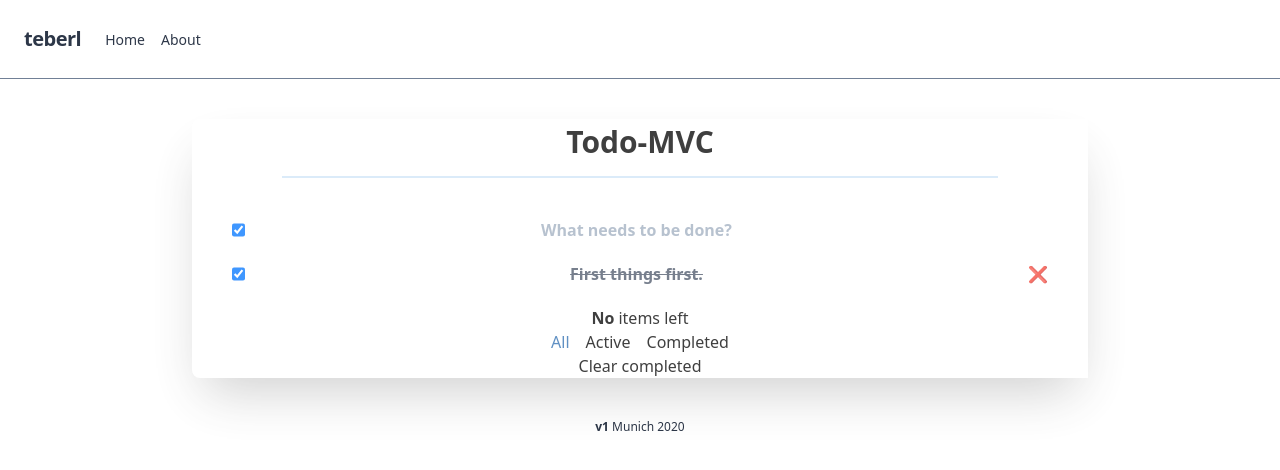
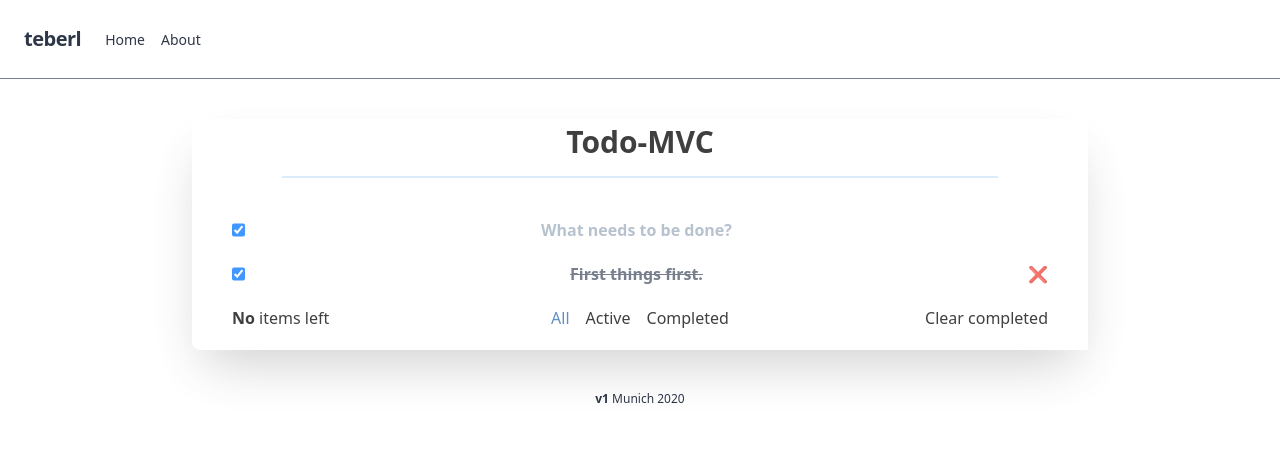
Before and after one commit to teberl/homepage_next, a Next.js app: page /todos in a window 1280 px wide. Both pictures are taken after a click on the checkbox 238 px from the left and 230 px from the top of the page. Shown: the top 470 px of the page. Built offline with nearby package versions, Linux system fonts and the light colour scheme.

Commit message:
Move ctx into main todo
* Make todos self contained
* Improve Footer Styling
* Create header component

```diff
--- a/components/todos/Footer.tsx
+++ b/components/todos/Footer.tsx
@@ -1,6 +1,6 @@
-import * as React from "react";
-import { useContext } from "react";
+import classnames from "classnames";
 import { useRouter } from "next/router";
+import React, { useContext } from "react";
 import { TodosCtx } from "./context";
 import { TodoFilters } from "./enums";
 import FilterLink from "./FilterLink";
@@ -28,13 +28,14 @@ const Footer: React.FunctionComponent = () => {
     filter === (query.filter || TodoFilters.SHOW_ALL);
 
   const activeCount = todos.filter(todo => !todo.isCompleted).length;
-  return (
-    <footer className="footer">
-      <span className="todo-count">
+
+  return todos.length === 0 ? null : (
+    <footer className="flex justify-between px-10 mb-5">
+      <span className="flex-none text-left w-1/3">
         <strong>{activeCount || "No"}</strong>{" "}
         {`item${activeCount === 1 ? "" : "s"}`} left
       </span>
-      <ul className="flex justify-center">
+      <ul className="flex flex-none justify-center w-1/3">
         {filtersWithTitle.map(({ title, filter }) => (
           <li key={filter} className="mx-2">
             <FilterLink active={isActive(filter)} filter={filter}>
@@ -43,11 +44,16 @@ const Footer: React.FunctionComponent = () => {
           </li>
         ))}
       </ul>
-      {activeCount !== todos.length && (
-        <button className="clear-completed" onClick={() => {}}>
+      {
+        <button
+          className={classnames("flex-none text-right w-1/3", {
+            invisible: activeCount === todos.length
+          })}
+          onClick={() => {}}
+        >
           Clear completed
         </button>
-      )}
+      }
     </footer>
   );
 };
--- /dev/null
+++ b/components/todos/Header.tsx
@@ -0,0 +1,23 @@
+import React, { useContext } from "react";
+import { TodosCtx } from "./context";
+import TodoTextInput from "./TodoTextInput";
+
+const Header: React.FunctionComponent = () => {
+  const { todos, completeAll } = useContext(TodosCtx);
+  const todosCount = todos.length;
+  const completedCount = todos.filter(todo => todo.isCompleted).length;
+  return (
+    <div className="flex justify-between w-full px-10">
+      <input
+        className="flex-none"
+        type="checkbox"
+        checked={todosCount > 0 && todosCount === completedCount}
+        onChange={completeAll}
+      />
+      <TodoTextInput />
+      <div className="flex-none invisible">❌</div>
+    </div>
+  );
+};
+
+export default Header;
--- a/components/todos/TodoTextInput.tsx
+++ b/components/todos/TodoTextInput.tsx
@@ -7,15 +7,20 @@ const ENTER_KEY_CODE = 13;
 
 interface IProps {
   todo?: ITodo;
-  done(): void;
+  done?(): void;
 }
 
-const TodoTextInput: React.FunctionComponent<IProps> = ({ todo, done }) => {
+const TodoTextInput: React.FunctionComponent<IProps> = ({
+  todo,
+  done: callback
+}) => {
   const [localText, setLocalText] = useState((todo && todo.text) || "");
 
   const { addTodo, updateTodo } = useContext(TodosCtx);
 
   const placeholder = !todo ? "What needs to be done?" : undefined;
+
+  const done = callback || (() => {});
 
   const handleSubmit = (event: React.KeyboardEvent<HTMLInputElement>) => {
     const text = event.currentTarget.value;
--- /dev/null
+++ b/components/todos/TodosMain.tsx
@@ -0,0 +1,23 @@
+import React from "react";
+import { TodosCtxProvider } from "./context";
+import Header from "./Header";
+import Footer from "./Footer";
+import TodoList from "./TodoList";
+
+const TodoMain: React.FunctionComponent = () => (
+  <TodosCtxProvider>
+    <section role="main" className="w-full text-center">
+      <div className="max-w-4xl flex items-center h-auto flex-wrap mx-auto my-10">
+        <div className="w-full rounded-lg lg:rounded-l-lg lg:rounded-r-none shadow-2xl bg-white opacity-75 mx-6 lg:mx-0">
+          <h1 className="text-3xl font-bold pt-8 lg:pt-0">Todo-MVC</h1>
+          <div className="mx-auto mb-10 w-4/5 pt-3 border-b-2 border-blue-500 opacity-25" />
+          <Header />
+          <TodoList />
+          <Footer />
+        </div>
+      </div>
+    </section>
+  </TodosCtxProvider>
+);
+
+export default TodoMain;
--- a/components/todos/TodosSection.tsx
+++ /dev/null
@@ -1,38 +0,0 @@
-import * as React from "react";
-import { useContext } from "react";
-import { TodoFilters } from "./enums";
-import { TodosCtx } from "./context";
-import Footer from "./Footer";
-import TodoList from "./TodoList";
-import TodoTextInput from "./TodoTextInput";
-
-const TodosSection: React.FunctionComponent = () => {
-  const { todos, completeAll } = useContext(TodosCtx);
-  const todosCount = todos.length;
-  const completedCount = todos.filter(todo => todo.isCompleted).length;
-
-  return (
-    <section role="main" className="w-full text-center">
-      <div className="max-w-4xl flex items-center h-auto flex-wrap mx-auto my-10">
-        <div className="w-full rounded-lg lg:rounded-l-lg lg:rounded-r-none shadow-2xl bg-white opacity-75 mx-6 lg:mx-0">
-          <h1 className="text-3xl font-bold pt-8 lg:pt-0">Todo-MVC</h1>
-          <div className="mx-auto mb-10 w-4/5 pt-3 border-b-2 border-blue-500 opacity-25" />
-          <div className="flex justify-between w-full px-10">
-            <input
-              className="flex-none"
-              type="checkbox"
-              checked={todosCount > 0 && todosCount === completedCount}
-              onChange={completeAll}
-            />
-            <TodoTextInput done={() => {}} />
-            <div className="flex-none invisible">❌</div>
-          </div>
-          <TodoList />
-          {!!todosCount && <Footer />}
-        </div>
-      </div>
-    </section>
-  );
-};
-
-export default TodosSection;
--- a/pages/todos/index.tsx
+++ b/pages/todos/index.tsx
@@ -1,13 +1,11 @@
 import { NextPage } from "next";
 import Layout from "../../components/Layout";
-import TodosSection from "../../components/todos/TodosSection";
-import { TodosCtxProvider } from "../../components/todos/context";
+import TodosMain from "../../components/todos/TodosMain";
+import {} from "../../components/todos/context";
 
 const About: NextPage = () => (
   <Layout>
-    <TodosCtxProvider>
-      <TodosSection />
-    </TodosCtxProvider>
+    <TodosMain />
   </Layout>
 );
 
```
